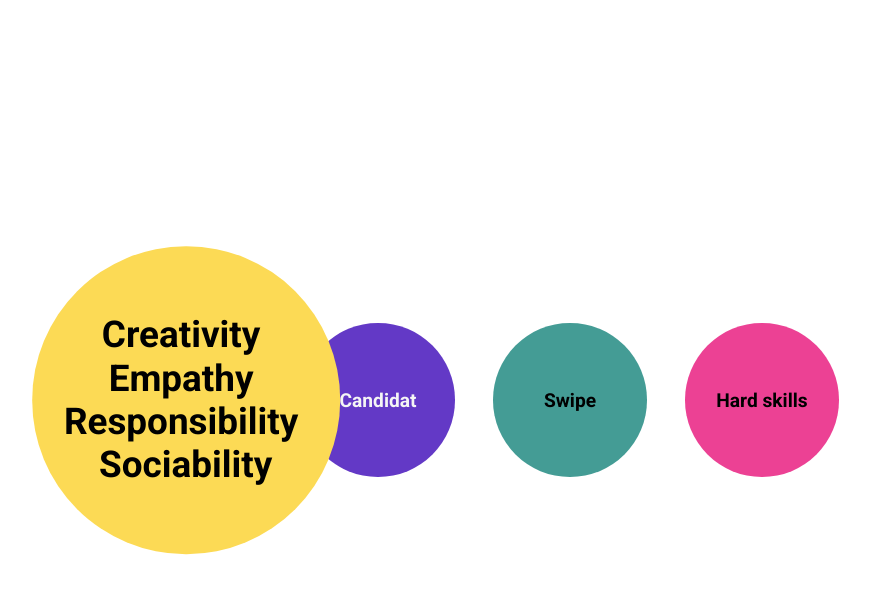
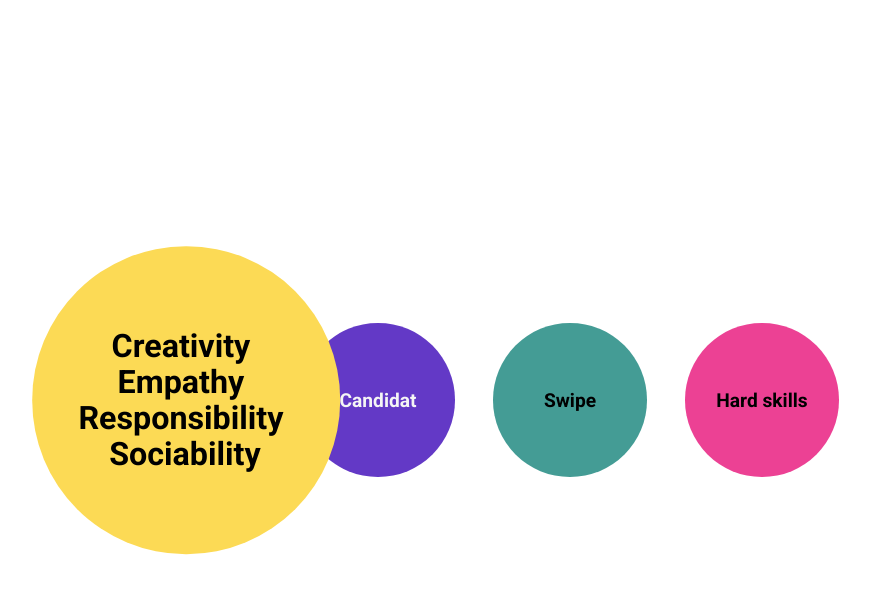
Before and after one commit to WildCodeSchool/reims-js-2103-project3-personality-front, a React (Create React App) app: page /screen/1 in a window 1280 px wide. In both pictures the pointer is over the element "Soft skills". Shown: the top 594 px of the page, without its empty margins (166-1036 px from the left). Built offline with nearby package versions, Linux system fonts and the light colour scheme.

Commit message:
Readme edited

```diff
--- a/src/components/Screen.scss
+++ b/src/components/Screen.scss
@@ -17,7 +17,7 @@
     border-radius: 50%;
     font-family: roboto;
     font-weight: 700;
-    font-size: 0.8em;
+    font-size: 0.9em;
     margin: 0.5em;
 }
 
@@ -49,7 +49,7 @@
 
 .bubble-text:hover:before {
     transform: scale(1.2);
-    font-size: 0.8em;
+    font-size: 0.7em;
     text-align: center;
     transition: 0.3s;
     white-space: pre-wrap;
@@ -65,6 +65,8 @@
 
 .bubble-text.green:hover:before {
     content: url("https://nsa40.casimages.com/img/2021/06/02/210602045106742185.jpg");
+    clip-path: circle(30%);
+    transform: scale(0.4);
 }
 
 .bubble-text.pink:hover:before {
```
Also changed, not shown: 1 other file (tests, documents, lock files or other folders).
